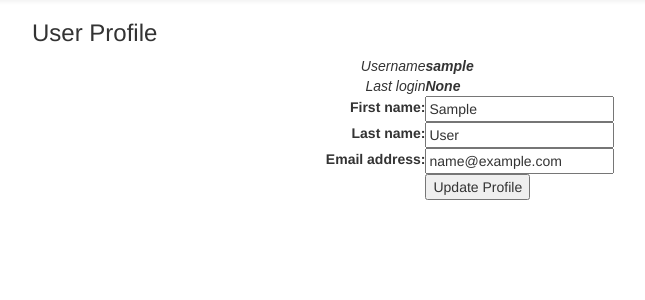
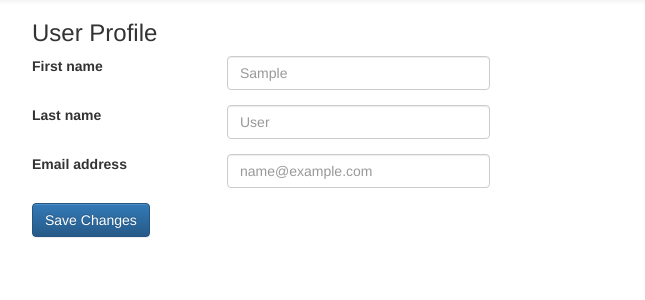
Before and after one commit to Zontzor/friend-finder, a Django app: page /friend-finder/userprofile/ in a window 1280 px wide. Shown: the part 52-352 px from the top of the page, without its empty margins (38-683 px from the left). Run offline with Django 3.2, Linux system fonts and the light colour scheme; the visitor is signed in with stand-in values (Sample User, id 1); data comes from the database, SQL or seed files in the repository; some libraries are stand-ins or nearby versions.

Commit message:
Update user profile style

```diff
--- a/app/forms.py
+++ b/app/forms.py
@@ -118,10 +118,7 @@ class SignupForm(PasswordForm):
 class UserProfileForm(ModelForm):
     class Meta:
         model = get_user_model()
-        fields = ['first_name', 'last_name', 'email', 'last_location']
-        widgets = {
-            'last_location': forms.HiddenInput()
-        }
+        fields = ['first_name', 'last_name', 'email']
 
 
 class AddFriendForm(ModelForm):
--- a/static/app/js/map.js
+++ b/static/app/js/map.js
@@ -42,7 +42,7 @@ function map_set(element) {
         .addTo(map)
         .bindPopup(info)
         .openPopup();
+
+        map.panTo(LatLon, 16);
     }
-
-    map.panTo(LatLon, 16);
 }
--- a/templates/app/user_profile.html
+++ b/templates/app/user_profile.html
@@ -6,6 +6,10 @@
 {% block content %}
     <div class="container">
         <h3>User Profile</h3>
+
+        {% if user.is_authenticated %}
+            <form method="post" action="{% url 'app:userprofile' %}" >
+                {% csrf_token %}
 
                 {% if form.errors %}
                     {% for field in form %}
@@ -17,39 +21,16 @@
                     {% endfor %}
                 {% endif %}
 
-        {% if user.is_authenticated %}
-            <form method="post" action="{% url 'app:userprofile' %}">
-                {% csrf_token %}
-                <table style="padding: 10px; width: 100%">
-                    <tr>
-                        <td style="text-align: right; font-family: sans-serif, Arial; font-style: italic; font-weight: normal">
-                            Username
-                        </td>
-                        <td style="font-family: sans-serif, Arial; font-style: italic; font-weight: bold">{{ object.username }}</td>
-                    </tr>
-                    <tr>
-                        <td style="text-align: right; font-family: sans-serif, Arial; font-style: italic; font-weight: normal">
-                            Last login
-                        </td>
-                        <td style="font-family: sans-serif, Arial; font-style: italic; font-weight: bold">{{ object.last_login }}</td>
-                    </tr>
-                    <tr>
-                        <td style="text-align: right;">{{ form.first_name.label_tag }}</td>
-                        <td>{{ form.first_name }}</td>
-                    </tr>
-                    <tr>
-                        <td style="text-align: right;">{{ form.last_name.label_tag }}</td>
-                        <td>{{ form.last_name }}</td>
-                    </tr>
-                    <tr>
-                        <td style="text-align: right;">{{ form.email.label_tag }}</td>
-                        <td>{{ form.email }}</td>
-                    </tr>
-                    <tr>
-                        <td style="text-align: right;"></td>
-                        <td><input type="submit" value="Update Profile"/></td>
-                    </tr>
-                </table>
+                {% for field in form %}
+                    <div class="form-group row">
+                        <label for="inputEmail3" class="col-sm-2 col-form-label">{{ field.label }}</label>
+                        <div class="col-xs-3">
+                            <input type="email" class="form-control" placeholder='{{ field.value }}'>
+                        </div>
+                    </div>
+                {% endfor %}
+
+                <input type="submit" class="btn btn-primary" value="Save Changes">
             </form>
         {% else %}
             <div class="alert alert-warning">
```
Lines whose indentation alone changed are shown as unchanged.
